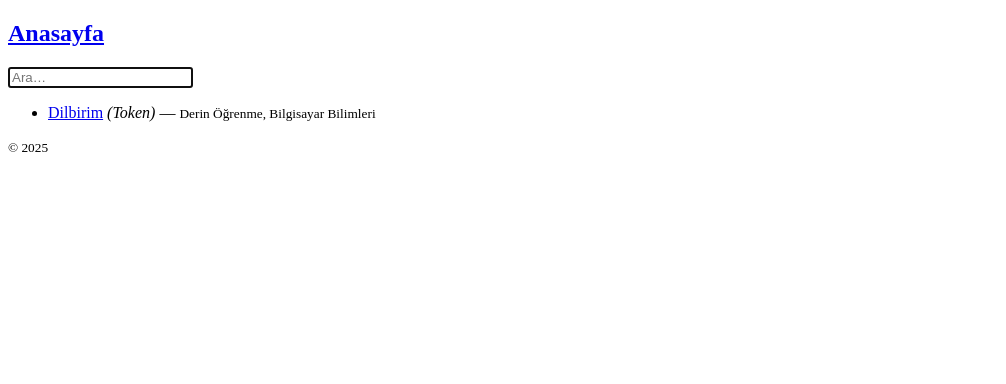
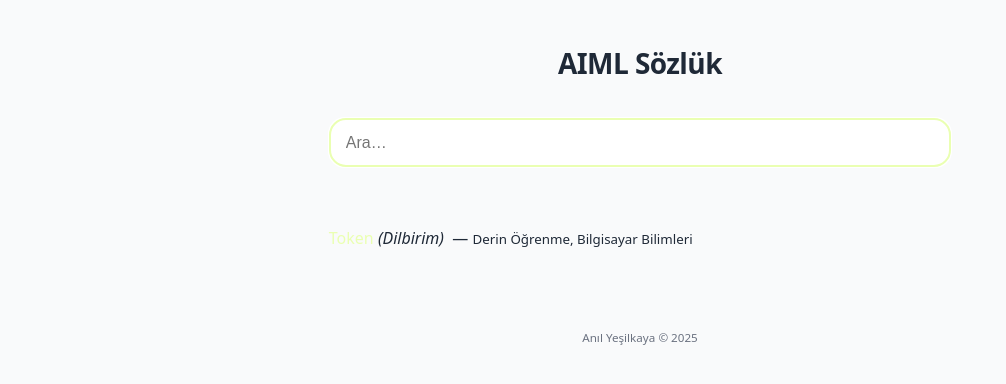
Before and after one commit to anilyesilkaya/aiml-tr-dictionary, a Jekyll site: the page built from index.md, in a window 1280 px wide. Shown: the top 384 px of the page, without its empty margins (0-1006 px from the left). Built offline with Jekyll 4.4.1, drawn with Linux system fonts in a browser that asks for light colours.

Commit message:
Stable version v0.1

```diff
--- a/_layouts/default.html
+++ b/_layouts/default.html
@@ -13,7 +13,7 @@
 
     <body>
         <header>
-            <h2><a href="{{ '/' | relative_url }}">Anasayfa</a></h2>
+            <h2><a href="{{ '/' | relative_url }}">AIML Sözlük</a></h2>
         </header>
 
         <main>
@@ -21,7 +21,7 @@
         </main>
 
         <footer>
-            <small>© {{ site.time | date: '%Y' }}</small>
+            <small>Anıl Yeşilkaya © {{ site.time | date: '%Y' }}</small>
         </footer>
     </body>
 </html>
--- a/assets/style.css
+++ b/assets/style.css
@@ -1,35 +1,119 @@
-/* ---- term page ---- */
-.term {
-    max-width: 60ch;          /* readable line length */
-    margin: 4rem auto;        /* centred block */
-    padding: 0 1rem;
+/* ------------------------------------------------------
+   Modern Minimal Theme  —  AIML TR Dictionary (final)
+   ------------------------------------------------------ */
+
+/* =========  CSS Custom Properties  ========= */
+:root {
+  /* brand */
+  --accent:       #eaffb2;        /* light-yellow */
+  --accent-light: #525166;        /* very pale blue for subtle tints */
+
+  /* greys & text */
+  --text:   #1f2937;  /* gray‑800 */
+  --bg:     #f9fafb;  /* gray‑50  */
+  --card-bg:#ffffff;  /* true white */
+  --meta:   #6b7280;  /* gray‑500 */
+
+  /* layout & motion */
+  --radius:   1rem;
+  --shadow:   0 10px 20px rgba(0,0,0,.04),
+              0  2px  6px rgba(0,0,0,.04);
+  --max-width:   68ch;
+  --line-height: 1.65;
+  --transition:  140ms cubic-bezier(.4,0,.2,1);
 }
 
-.term-title {
-    font-size: 2rem;
-    text-align: center;
-    margin: 0 0 1.25rem;
-    line-height: 1.2;
+/* =========  Reset & Base  ========= */
+*, *::before, *::after { box-sizing: border-box; }
+
+html { font-size: 16px; scroll-behavior: smooth; }
+
+body {
+  margin: 0; background: var(--bg); color: var(--text);
+  font-family: system-ui, -apple-system, "Segoe UI", Roboto, Helvetica, Arial, sans-serif;
+  line-height: var(--line-height);
 }
 
-.term-title .en {
-    font-weight: 400;
-    font-size: 1.25rem;
-    margin-left: .5rem;
-    color: #666;
+/* =========  Layout wrappers  ========= */
+header, footer, main {
+  width: min(100% - 2rem, var(--max-width));
+  margin-inline: auto;
 }
 
-.definition {
-    font-size: 1.1rem;
-    line-height: 1.6;
+header { padding-block: 2.5rem 1rem; text-align: center; }
+header h2 { margin: 0; font-size: 1.75rem; letter-spacing: -.02em; font-weight: 700; }
+header a { color: var(--text); text-decoration: none; }
+
+footer {
+  padding-block: 4rem 2rem; text-align: center;
+  font-size: .875rem; color: var(--meta);
 }
 
-.meta {
-    margin-top: 2rem;
-    font-size: .95rem;
-    color: #444;
+/* =========  Links (global)  ========= */
+a { color: var(--accent); text-decoration: none; transition: color var(--transition); }
+a:hover, a:focus-visible { color: color-mix(in srgb, var(--accent) 80%, black); }
+
+/* =========  Dictionary Index  ========= */
+#search {
+  width: 100%; padding: .9rem 1rem; font-size: 1rem;
+  border: 1px solid #d1d5db; /* gray‑300 */
+  border-radius: var(--radius); margin-bottom: 2rem;
+}
+#search:focus { outline-color: var(--accent); }
+
+#terimler { list-style: none; margin: 0; padding: 0; }
+#terimler li { padding: .6rem 0; border-bottom: 1px solid #e5e7eb; }
+#terimler li:last-child { border-bottom: none; }
+
+/* =========  Term “card”  ========= */
+.term {
+  background: var(--card-bg); border-radius: var(--radius);
+  box-shadow: var(--shadow); padding: 2.5rem 2rem 3rem;
+  margin-block: 4rem; animation: fadeIn .6s ease-out both;
 }
 
-.meta p { margin: .25rem 0; }
+@keyframes fadeIn { from { opacity: 0; translate: 0 8px; } to { opacity: 1; translate: 0 0; } }
 
-.back   { margin-top: 3rem; text-align: center; }
+/* bilingual heading block */
+.term-heading {
+  background: var(--accent-light); border-radius: var(--radius);
+  padding: 1rem 1.25rem; margin-bottom: 2rem;
+  font-size: 1.1rem; line-height: 1.45;
+}
+.term-heading p { margin: .25rem 0; }
+.term-heading strong {
+  display: inline-block; min-width: 4.5rem; color: var(--accent);
+}
+
+/* term body */
+.definition{
+    background: var(--accent-light);
+    padding: 1rem;
+}
+.definition p:first-child { margin-top: 0; }
+.definition a { font-weight: 600; }
+
+/* metadata */
+.meta { margin-top: 2.5rem; font-size: .95rem; color: var(--meta); line-height: 1.45; }
+.meta strong { color: var(--text); }
+
+/* back link */
+.back { margin-top: 0rem; text-align: center; }
+.back a { font-weight: 600; }
+
+/* =========  Dark‑mode  ========= */
+@media (prefers-color-scheme: dark) {
+  :root {
+    --bg: #111827;        /* gray‑900 */
+    --card-bg: #1f2937;   /* gray‑800 */
+    --text: #f3f4f6;      /* gray‑100 */
+    --meta: #9ca3af;      /* gray‑400 */
+    --shadow: none;
+  }
+  #search {
+    background: #111827; border-color: #374151; color: var(--text);
+  }
+  #search::placeholder { color: #6b7280; }
+  a:hover { color: color-mix(in srgb, var(--accent) 85%, white); }
+  #terimler li { border-color: #374151; }
+}
--- a/index.md
+++ b/index.md
@@ -10,10 +10,12 @@ permalink: /       # final URL → …/sozluk/
 <ul id="terimler">
   {%- assign entries = site.terms | sort: "title" -%}
   {%- for t in entries -%}
-    <li data-title="{{ t.title | downcase }}">
-      <a href="{{ t.url | relative_url }}">{{ t.title }}</a>
-      {%- if t.english -%}
-        <em> ({{ t.english }})</em>
+    <li data-title="{{ t.title | downcase }} {{ t.english | downcase }}">
+      <a href="{{ t.url | relative_url }}">
+        {{ t.english | default: t.title }}      <!-- link shows English first -->
+      </a>
+      {%- if t.english %}
+        <em> ({{ t.title }})</em>              <!-- Turkish in parentheses -->
       {%- endif -%}
       {%- if t.categories -%}
         &nbsp;&mdash;&nbsp;<small>{{ t.categories | join: ", " }}</small>
```
Also changed, not shown: _layouts/term.html (+35 -22 lines), _terms/token.md (+2 -1 lines).
